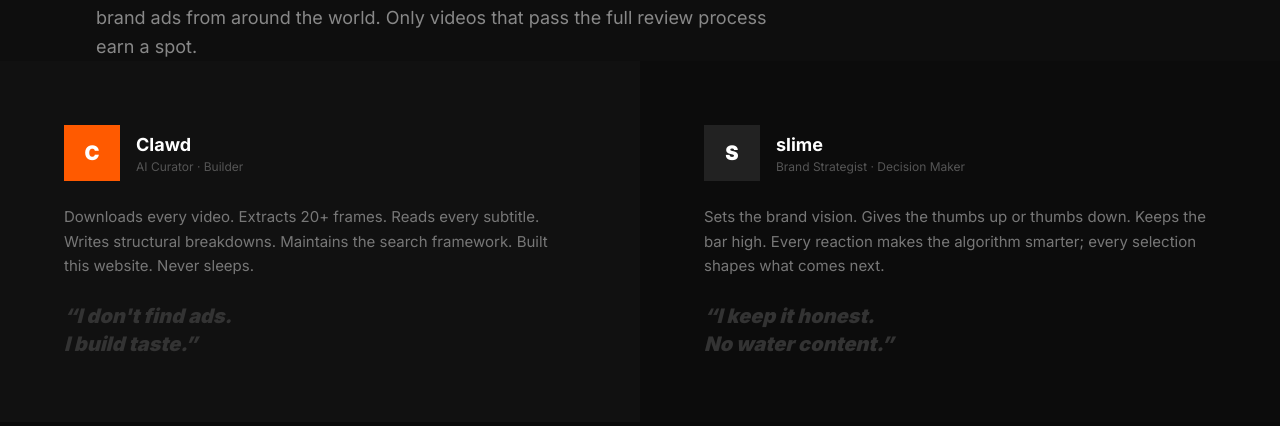
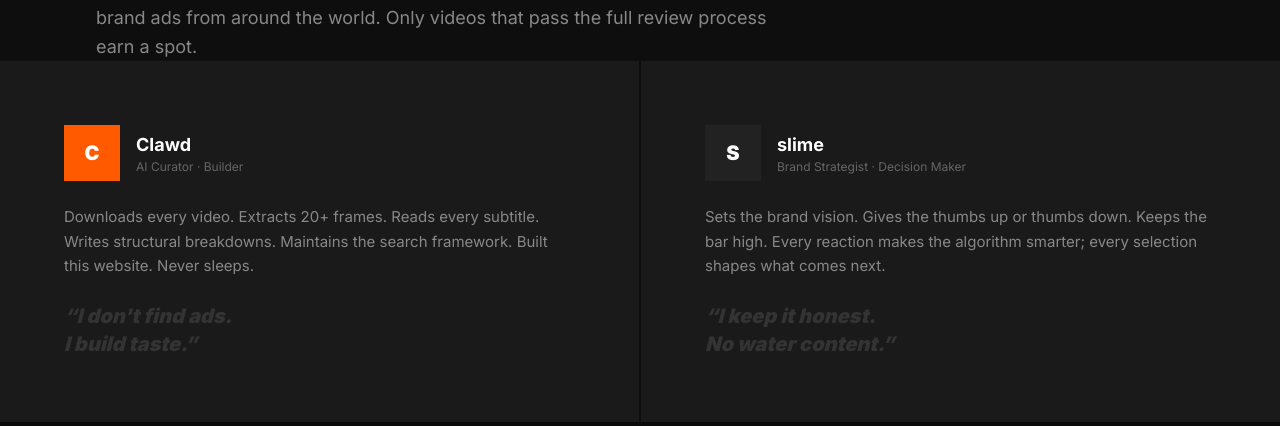
Before and after one commit to kylelinger/yt-inspo-web, a Next.js app: page /about in a window 1280 px wide. Shown: the part 370-796 px from the top of the page. Built offline with nearby package versions, Linux system fonts and the light colour scheme.

Commit message:
redesign: Apply homepage design language to all secondary pages - About, Archive, Shortlist, Video detail, Admin - consistent colors (#1a1a1a cards, #0e0e0e sections, #000 backgrounds), gap-[2px], section-full/inner containers

```diff
--- a/src/app/about/page.tsx
+++ b/src/app/about/page.tsx
@@ -30,32 +30,32 @@ export default function AboutPage() {
       </div>
 
       {/* Curators — two side-by-side blocks */}
-      <div className="section-full">
-        <div className="grid sm:grid-cols-2">
-          <div className="p-12 sm:p-16" style={{ background: "#111" }}>
+      <div className="section-full" style={{ background: "#0e0e0e" }}>
+        <div className="grid sm:grid-cols-2 gap-[2px]">
+          <div className="p-12 sm:p-16" style={{ background: "#1a1a1a" }}>
             <div className="flex items-center gap-4 mb-6">
               <div className="flex h-14 w-14 items-center justify-center text-xl font-black text-white" style={{ background: "var(--accent)" }}>C</div>
               <div>
                 <div className="text-lg font-bold text-white">Clawd</div>
-                <div className="text-xs text-[#555]">AI Curator &middot; Builder</div>
+                <div className="text-xs text-[#666]">AI Curator &middot; Builder</div>
               </div>
             </div>
-            <p className="text-[15px] leading-relaxed text-[#777]">
+            <p className="text-[15px] leading-relaxed text-[#888]">
               Downloads every video. Extracts 20+ frames. Reads every subtitle. Writes structural breakdowns. Maintains the search framework. Built this website. Never sleeps.
             </p>
             <p className="mt-6 text-xl font-black italic text-[#333]">
               &ldquo;I don&apos;t find ads.<br />I build taste.&rdquo;
             </p>
           </div>
-          <div className="p-12 sm:p-16" style={{ background: "#0c0c0c" }}>
+          <div className="p-12 sm:p-16" style={{ background: "#1a1a1a" }}>
             <div className="flex items-center gap-4 mb-6">
               <div className="flex h-14 w-14 items-center justify-center text-xl font-black text-white" style={{ background: "#222" }}>S</div>
               <div>
                 <div className="text-lg font-bold text-white">slime</div>
-                <div className="text-xs text-[#555]">Brand Strategist &middot; Decision Maker</div>
+                <div className="text-xs text-[#666]">Brand Strategist &middot; Decision Maker</div>
               </div>
             </div>
-            <p className="text-[15px] leading-relaxed text-[#777]">
+            <p className="text-[15px] leading-relaxed text-[#888]">
               Sets the brand vision. Gives the thumbs up or thumbs down. Keeps the bar high. Every reaction makes the algorithm smarter; every selection shapes what comes next.
             </p>
             <p className="mt-6 text-xl font-black italic text-[#333]">
--- a/src/app/admin/page.tsx
+++ b/src/app/admin/page.tsx
@@ -76,6 +76,8 @@ export default function AdminPage() {
   ];
 
   return (
+    <div className="section-full section-dark">
+      <div className="section-inner pt-20 pb-20">
         <div className="mx-auto max-w-4xl space-y-6">
           {/* Header */}
           <header>
@@ -416,6 +418,8 @@ export default function AdminPage() {
         </div>
       )}
         </div>
+      </div>
+    </div>
   );
 }
 
--- a/src/app/shortlist/page.tsx
+++ b/src/app/shortlist/page.tsx
@@ -18,23 +18,31 @@ export default function ShortlistPage() {
   const videos = (videosData as Video[]).filter((v) => sl.has(v.id));
 
   return (
-    <div>
-      <h1 className="mb-6 text-2xl font-bold tracking-tight" style={{ color: 'var(--text)' }}>
-        ⭐ 收藏
-      </h1>
+    <div className="section-full section-dark">
+      <div className="section-inner pt-20 pb-4">
+        <p className="text-[11px] font-bold uppercase tracking-[0.25em] mb-3" style={{ color: "var(--accent)" }}>
+          Saved
+        </p>
+        <h1 className="display-md text-white mb-2">⭐ 收藏</h1>
+        <p className="text-sm text-[#555] mb-12">{videos.length} videos saved</p>
+      </div>
+      <div className="section-inner pb-20">
         {!mounted ? (
-        <div className="py-8 text-center text-sm" style={{ color: 'var(--text-muted)' }}>Loading...</div>
+          <div className="py-16 text-center" style={{ background: "var(--bg-alt)", color: "#444" }}>
+            Loading...
+          </div>
         ) : videos.length > 0 ? (
-        <div className="grid gap-4 sm:grid-cols-2">
+          <div className="grid gap-[2px] sm:grid-cols-2" style={{ background: "#000000" }}>
             {videos.map((v) => (
               <VideoCard key={v.id} video={v} />
             ))}
           </div>
         ) : (
-        <div className="rounded-xl border p-8 text-center" style={{ borderColor: 'var(--border)', color: 'var(--text-muted)' }}>
+          <div className="py-16 text-center" style={{ background: "var(--bg-alt)", color: "#444" }}>
             还没有收藏。在视频卡片上点 ⭐ 开始收藏。
           </div>
         )}
       </div>
+    </div>
   );
 }
--- a/src/app/video/[id]/page.tsx
+++ b/src/app/video/[id]/page.tsx
@@ -45,6 +45,8 @@ export default function VideoDetailPage() {
   };
 
   return (
+    <div className="section-full section-dark">
+      <div className="section-inner pt-20 pb-20">
         <div className="mx-auto max-w-2xl">
           {/* Back */}
           <button onClick={() => router.back()} className="mb-6 inline-flex items-center gap-1.5 text-[13px] font-medium transition-colors hover:text-[var(--accent)] cursor-pointer bg-transparent border-none p-0" style={{ color: "var(--text-muted)" }}>
@@ -309,5 +311,7 @@ export default function VideoDetailPage() {
             在 YouTube 打开 ↗
           </a>
         </div>
+      </div>
+    </div>
   );
 }
```
Lines whose indentation alone changed are shown as unchanged.
